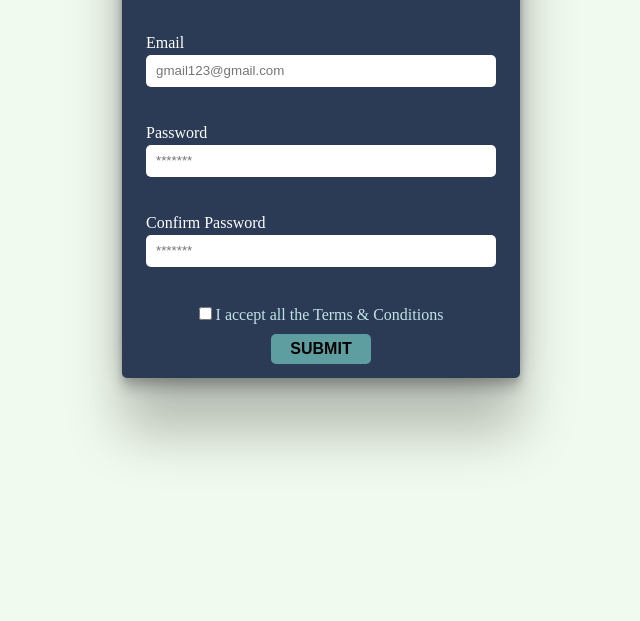
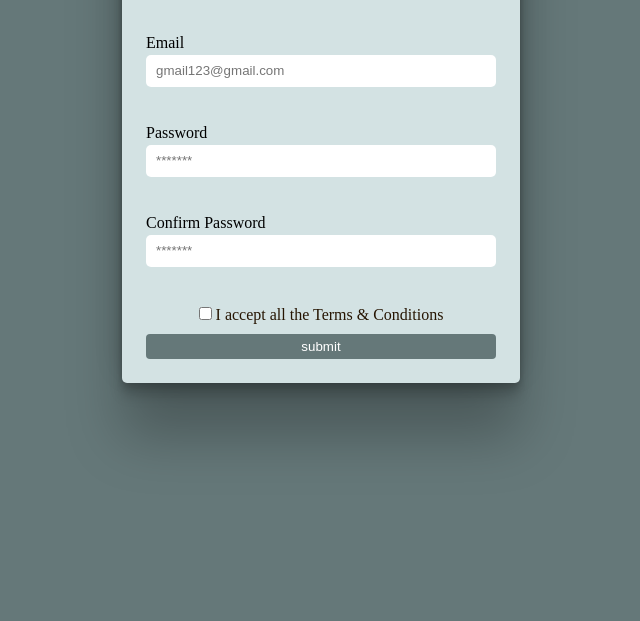
Before and after one commit to mahesh2k2/RegistrationForm, a plain HTML site: page index.html in a window 1280 px wide. Shown: the part 179-800 px from the top of the page, without its empty margins (319-959 px from the left). Drawn offline with Linux system fonts and the light colour scheme.

Commit message:
update font size and colour

```diff
--- a/index.html
+++ b/index.html
@@ -6,9 +6,10 @@
     <meta name="viewport" content="width=device-width, initial-scale=1.0">
     <title>Registration</title>
     <link rel="stylesheet" href="./style.css">
+    <script src="./index.js" defer></script>
 </head>
 <body>
-    <form novalidate>
+    <form action="">
         <h1>register</h1>
         <div class="input">
             <label for="name">name</label>
@@ -43,6 +44,6 @@
 
         <button id="submit">submit</button>
     </form>
-    <script src="./index.js"></script>
+
 </body>
 </html>
--- a/style.css
+++ b/style.css
@@ -3,7 +3,7 @@
     padding: 0;
 }
 body{
-    background-color:#F1FAEE;
+    background-color:#657879;
 }
 form{
     width: 350px;
@@ -11,7 +11,7 @@ form{
     display: flex;
     flex-direction: column;
     padding: 24px;
-    background-color: #2B3A55;
+    background-color: #d3e2e3;
     border-radius: 5px;
     box-shadow: rgba(0, 0, 0, 0.25) 0px 54px 55px, rgba(0, 0, 0, 0.12) 0px -12px 30px, rgba(0, 0, 0, 0.12) 0px 4px 6px, rgba(0, 0, 0, 0.17) 0px 12px 13px, rgba(0, 0, 0, 0.09) 0px -3px 5px;
 }
@@ -19,40 +19,24 @@ form{
     display: flex;
     flex-direction: column;
 }
-#checkbox label{
-    text-align: center;
-    color: rgb(193, 228, 228);
-}
+
 .input{
     height: 90px;
     text-transform: capitalize;
-}
-button{
-    display: inline-block;
-    align-self: center;
-    margin:10px 0 -10px 0;
-    width: 100px;
-    text-align: center;
-    padding: 6px 12px;
-    border-radius: 5px;
-    background-color: cadetblue;
-    border: none;
-    text-transform: uppercase;
-    font-weight: bolder;
-    cursor: pointer;
-    font-size: 16px;
-    text-align: center;
 }
 h1{
     text-align: center;
     text-transform: uppercase;
     margin-bottom: 12px;
-    color:#fff;
+    color:darkslategrey;
 }
 .errorMsg{
-    color: rgb(231, 167, 167);
+    color: red;
     font-size: 12px;
     margin-top: 2px;
+    font-family: 'Gill Sans', 'Gill Sans MT', Calibri, 'Trebuchet MS', sans-serif;
+    text-transform: lowercase;
+    margin-left: 5px;
 }
 div input{
     line-height: 32px;
@@ -62,6 +46,15 @@ div input{
     border-radius: 5px;
     margin-top: 3px;
 }
-label{
-    color: #ffff;
+#checkbox label{
+    text-align: center;
+    color: rgb(38, 21, 2);
 }
+button{
+    margin-top: 10px;
+    padding: 5px 0;
+    border-radius: 4px;
+    background-color:#657879;
+    border: #657879;
+    color: white;
+}
```
